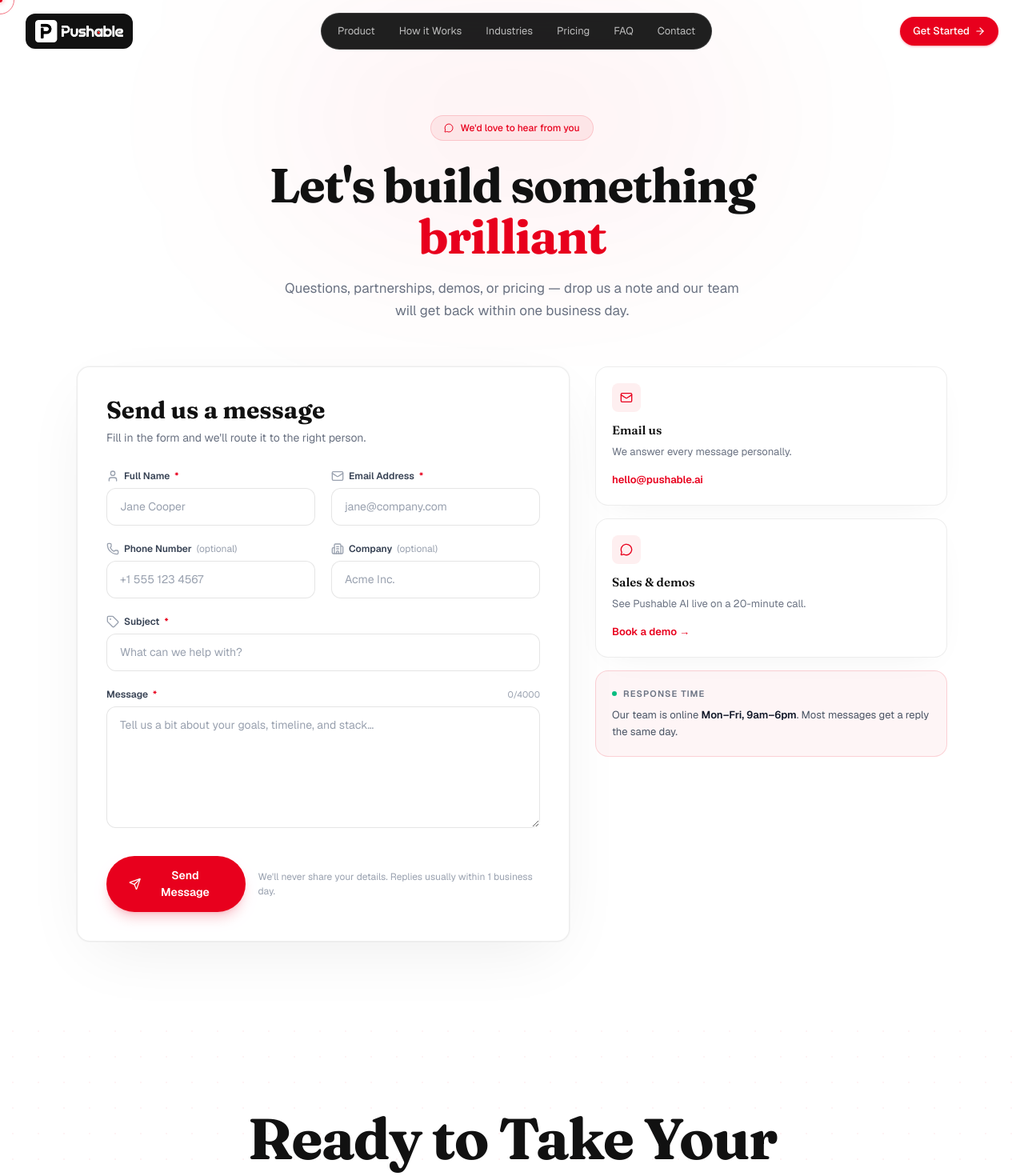
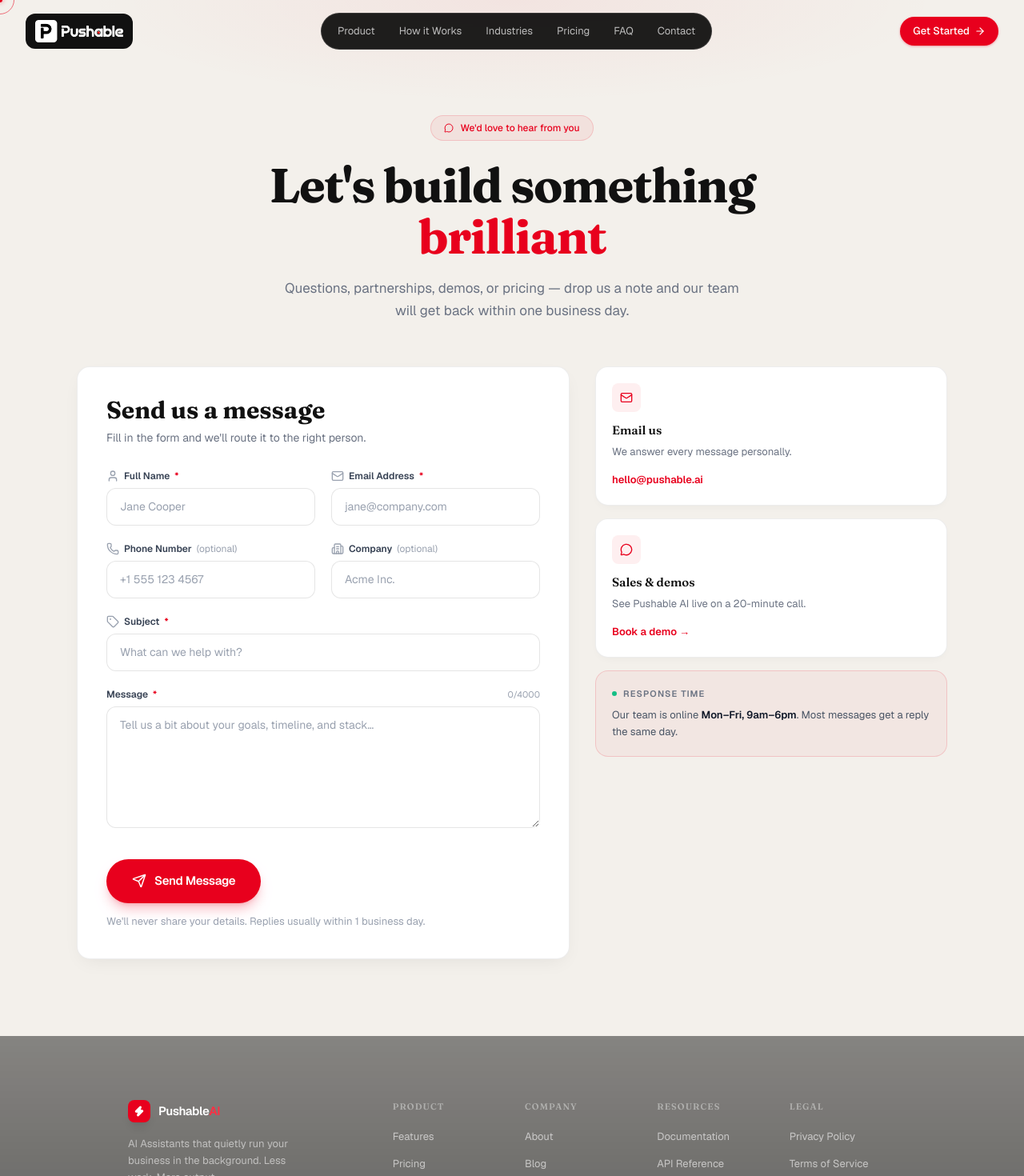
Before and after one commit to nikhil911-Aura/animated-pushable-ai, a Next.js app: page /contact in a window 1280 px wide. Shown: the top 1470 px of the page at 80% size. Built offline with nearby package versions, Linux system fonts and the light colour scheme.

Commit message:
updated contact page

```diff
--- a/app/contact/page.tsx
+++ b/app/contact/page.tsx
@@ -7,7 +7,6 @@ import {
 } from "lucide-react";
 import Navbar from "@/components/Navbar";
 import Footer from "@/components/Footer";
-import FinalCTASection from "@/components/FinalCTASection";
 
 const NEON = "#E8001D";
 const DISPLAY = "var(--font-fraunces), Georgia, serif";
@@ -118,14 +117,19 @@ export default function ContactPage() {
   }
 
   return (
-    <div className="overflow-x-hidden bg-white">
+    <div className="overflow-x-hidden bg-[#f3f0eb]">
       <Navbar />
 
       {/* ── Hero ─────────────────────────────────────── */}
-      <section className="relative pt-36 pb-14 bg-white text-center overflow-hidden">
-        <div className="absolute inset-0 pointer-events-none">
-          <div className="absolute top-0 left-1/2 -translate-x-1/2 w-[600px] h-[300px] bg-brand-500/5 rounded-full blur-[120px]" />
-        </div>
+      <section className="relative pt-36 pb-14 bg-[#f3f0eb] text-center overflow-hidden">
+        <div
+          className="absolute inset-0 pointer-events-none"
+          aria-hidden="true"
+          style={{
+            background:
+              "radial-gradient(ellipse 60% 40% at 50% 0%, rgba(232,0,29,0.05) 0%, rgba(232,0,29,0) 70%)",
+          }}
+        />
         <div className="max-w-3xl mx-auto px-5 sm:px-8 relative">
           <motion.div
             initial={{ opacity: 0, y: 8 }}
@@ -161,7 +165,7 @@ export default function ContactPage() {
       </section>
 
       {/* ── Form & Side panel ────────────────────────── */}
-      <section className="relative pb-24 bg-white">
+      <section className="relative pb-24 bg-[#f3f0eb]">
         <div className="max-w-6xl mx-auto px-5 sm:px-8">
           <div className="grid grid-cols-1 lg:grid-cols-[1.4fr_1fr] gap-8">
 
@@ -173,7 +177,9 @@ export default function ContactPage() {
               className="rounded-2xl bg-white p-6 sm:p-9"
               style={{
                 border: "1px solid rgba(0,0,0,0.07)",
-                boxShadow: "0 25px 80px -20px rgba(0,0,0,0.08), 0 0 0 1px rgba(0,0,0,0.03)",
+                boxShadow: "0 8px 24px -8px rgba(0,0,0,0.08)",
+                transform: "translateZ(0)",
+                contain: "layout paint",
               }}
             >
               <h2
@@ -331,28 +337,28 @@ export default function ContactPage() {
                 </div>
 
                 {/* Submit */}
-                <div className="flex flex-col sm:flex-row sm:items-center gap-4 pt-2">
+                <div className="pt-3 space-y-3">
                   <motion.button
                     type="submit"
-                    whileHover={status === "idle" ? { scale: 1.02, y: -1 } : undefined}
-                    whileTap={status === "idle" ? { scale: 0.98 } : undefined}
+                    whileHover={status === "idle" ? { scale: 1.01, y: -1 } : undefined}
+                    whileTap={status === "idle" ? { scale: 0.99 } : undefined}
                     disabled={status === "submitting"}
-                    className="group relative inline-flex items-center justify-center gap-2 px-7 py-3.5 rounded-full bg-brand-500 hover:bg-brand-400 text-white font-semibold text-[14px] transition-all duration-200 shadow-lg shadow-brand-500/20 disabled:opacity-70 disabled:cursor-not-allowed"
+                    className="group relative w-full sm:w-auto inline-flex items-center justify-center gap-2.5 px-8 py-4 rounded-full bg-brand-500 hover:bg-brand-400 text-white font-semibold text-[15px] tracking-tight transition-colors duration-200 shadow-lg shadow-brand-500/25 disabled:opacity-70 disabled:cursor-not-allowed disabled:hover:bg-brand-500"
                   >
                     {status === "submitting" ? (
                       <>
-                        <Loader2 className="w-4 h-4 animate-spin" />
-                        Sending…
+                        <Loader2 className="w-4.5 h-4.5 animate-spin" />
+                        <span>Sending message…</span>
                       </>
                     ) : (
                       <>
-                        <Send className="w-4 h-4" />
-                        Send Message
+                        <Send className="w-4.5 h-4.5 transition-transform group-hover:translate-x-0.5" />
+                        <span>Send Message</span>
                       </>
                     )}
                   </motion.button>
 
-                  <p className="text-[12px] text-gray-400">
+                  <p className="text-[12px] sm:text-[13px] text-gray-400 leading-relaxed">
                     We&apos;ll never share your details. Replies usually within 1 business day.
                   </p>
                 </div>
@@ -444,7 +450,6 @@ export default function ContactPage() {
         </div>
       </section>
 
-      <FinalCTASection />
       <Footer />
     </div>
   );
@@ -510,10 +515,10 @@ function SidePanelCard({
 }) {
   return (
     <div
-      className="rounded-2xl bg-white p-5 transition-all hover:-translate-y-0.5"
+      className="rounded-2xl bg-white p-5 transition-transform hover:-translate-y-0.5"
       style={{
         border: "1px solid rgba(0,0,0,0.07)",
-        boxShadow: "0 12px 40px -20px rgba(0,0,0,0.08)",
+        boxShadow: "0 4px 14px -6px rgba(0,0,0,0.06)",
       }}
     >
       <div
--- a/components/AgentsSection.tsx
+++ b/components/AgentsSection.tsx
@@ -388,7 +388,7 @@ export default function AgentsSection() {
 
       <div ref={outerRef} className="relative overflow-hidden" style={{ height: "100vh" }}>
         {/* Section heading */}
-        <div className="absolute top-0 inset-x-0 z-10 flex flex-col items-center pt-10 pointer-events-none">
+        <div className="absolute top-0 inset-x-0 z-10 flex flex-col items-center pointer-events-none" style={{ paddingTop: "90px" }}>
           <p className="text-[11px] font-semibold uppercase tracking-[0.2em] mb-3 text-brand-500">Fully Dynamic</p>
           <h2 className="text-3xl sm:text-4xl font-bold text-[#111111] leading-[1.1] tracking-tight text-center" style={{ fontFamily: "var(--font-fraunces)" }}>
             Build Any Workflow.<br />No Code. Infinite Possibilities.
--- a/components/StickyShowcaseSection.tsx
+++ b/components/StickyShowcaseSection.tsx
@@ -154,7 +154,7 @@ export default function StickyShowcaseSection() {
   return (
     <section ref={outerRef} className="relative bg-transparent">
       {/* Section heading — pinned at top */}
-      <div className="absolute top-0 inset-x-0 z-10 flex flex-col items-center pt-10 pointer-events-none">
+      <div className="absolute top-0 inset-x-0 z-10 flex flex-col items-center pt-[90px] pointer-events-none">
         <div className="text-center">
           <p className="text-[11px] font-semibold uppercase tracking-[0.2em] mb-3" style={{ color: slides[active]?.color ?? "#E8001D" }}>How It Works</p>
           <h2 className="text-3xl sm:text-4xl font-bold text-[#111111] leading-[1.1] tracking-tight" style={{ fontFamily: "var(--font-fraunces)" }}>
```
